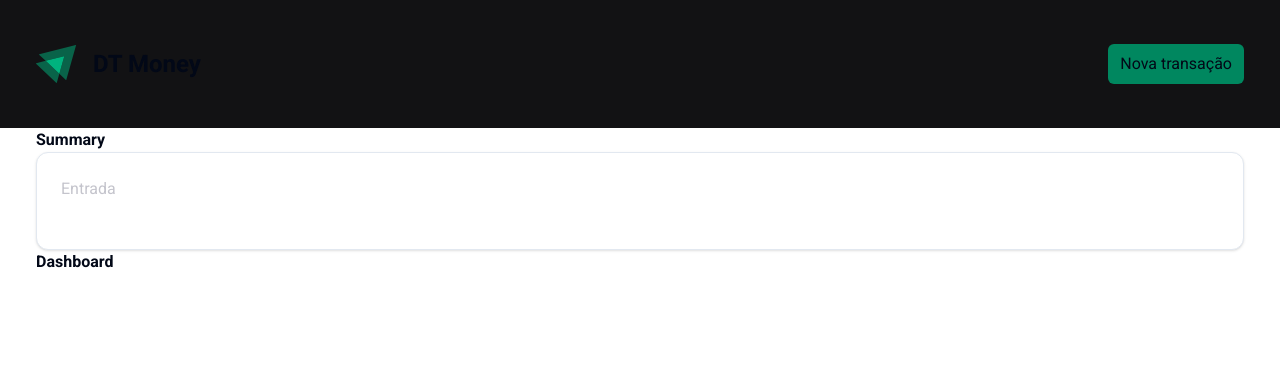
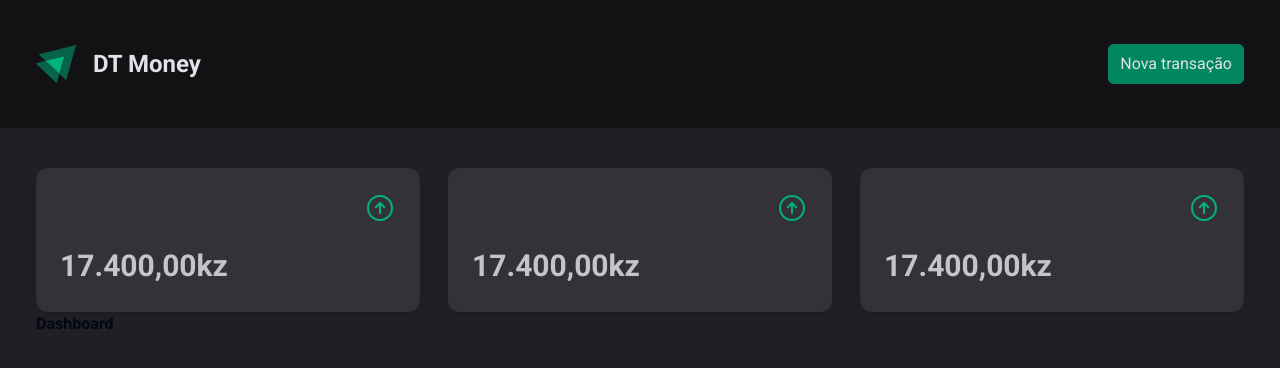
Before and after one commit to EdsonGaspar/ignite, a React (Vite) app in the folder dtmoney/: page / in a window 1280 px wide. Shown: the top 368 px of the page. Built offline with nearby package versions, Linux system fonts and the light colour scheme.

Commit message:
Feat: Criando o componente do Card

```diff
--- a/dtmoney/src/components/dashboard/index.tsx
+++ b/dtmoney/src/components/dashboard/index.tsx
@@ -1,12 +1,33 @@
+import { useEffect, useState } from "react";
 import { Summary } from "../summary";
+interface SummaryProps {
+  titleCard: string;
+}
+const listTitleCard = ["Entrada", "Saída", "Total"];
 
 export function Dashboar() {
+  const [titleCard, setTitleCard] = useState<SummaryProps[]>([]);
+
+  useEffect(() => {
+    const formattedTitleCard = listTitleCard.map((title) => ({
+      titleFromated: title,
+    }));
+    setTitleCard(formattedTitleCard);
+  }, []);
+
   return (
-    <section className="max-w-7xl m-auto px-9">
-      <Summary />
-      <div>
-        <h1>Dashboard</h1>
-      </div>
-    </section>
+    <div className="bg-[#202024] h-screen">
+      <section className="max-w-7xl m-auto px-9">
+        <div className="flex items-center justify-between pt-10">
+          {titleCard.map((title) => (
+            <Summary titleCard={title.titleCard} />
+          ))}
+        </div>
+
+        <div>
+          <h1>Dashboard</h1>
+        </div>
+      </section>
+    </div>
   );
 }
--- a/dtmoney/src/components/header/index.tsx
+++ b/dtmoney/src/components/header/index.tsx
@@ -2,7 +2,7 @@ import logoDtmoney from "../../assets/favicon.svg";
 
 export function Header() {
   return (
-    <header className="bg-[#121214] h-32 flex items-center ">
+    <header className="bg-[#121214] text-[#E1E1E6] h-32 flex items-center ">
       <nav className="max-w-7xl flex justify-between items-center w-full m-auto px-9">
         <div className="flex items-center gap-4">
           <img src={logoDtmoney} alt="Logo da App" />
--- a/dtmoney/src/components/summary/index.tsx
+++ b/dtmoney/src/components/summary/index.tsx
@@ -1,14 +1,19 @@
+import inputIcon from "../../assets/entrada.svg";
 import { Card, CardContent, CardHeader } from "../ui/card";
-
-export function Summary() {
+type TitleCardProps = {
+  titleCard: string;
+};
+export function Summary(title: TitleCardProps) {
   return (
     <section>
-      <h1>Summary</h1>
-      <Card className="text-[#C4C4CC] ">
+      <Card className="bg-[#323238] text-[#C4C4CC] border-none w-96 h-36 cursor-pointer">
         <CardHeader>
-          <p>Entrada</p>
+          <div className="flex  items-center justify-between">
+            <p>{title.titleCard}</p>
+            <img src={inputIcon} alt="Icon da entrada" className="w-8 h-8" />
+          </div>
         </CardHeader>
-        <CardContent></CardContent>
+        <CardContent className="font-bold text-3xl">17.400,00kz</CardContent>
       </Card>
     </section>
   );
```
